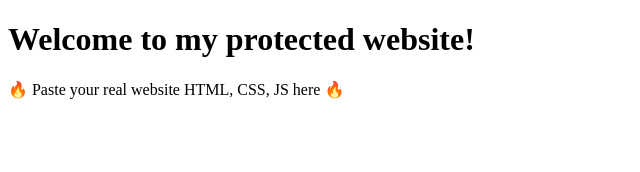
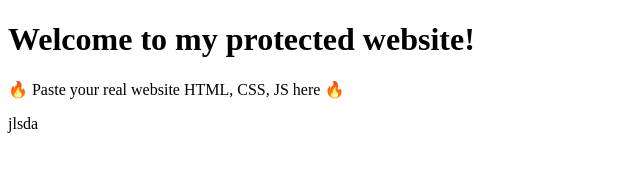
Before and after one commit to maxben-maker/rep, a plain HTML site: page index.html in a window 1280 px wide. Shown: the full height of the page, 0-640 px from the left. Drawn offline with Linux system fonts and the light colour scheme; sample sign-in values are in the browser's storage.

Commit message:
Update index.html

```diff
--- a/index.html
+++ b/index.html
@@ -15,3 +15,4 @@
   <p>🔥 Paste your real website HTML, CSS, JS here 🔥</p>
 </body>
 </html>
+jlsda
```
